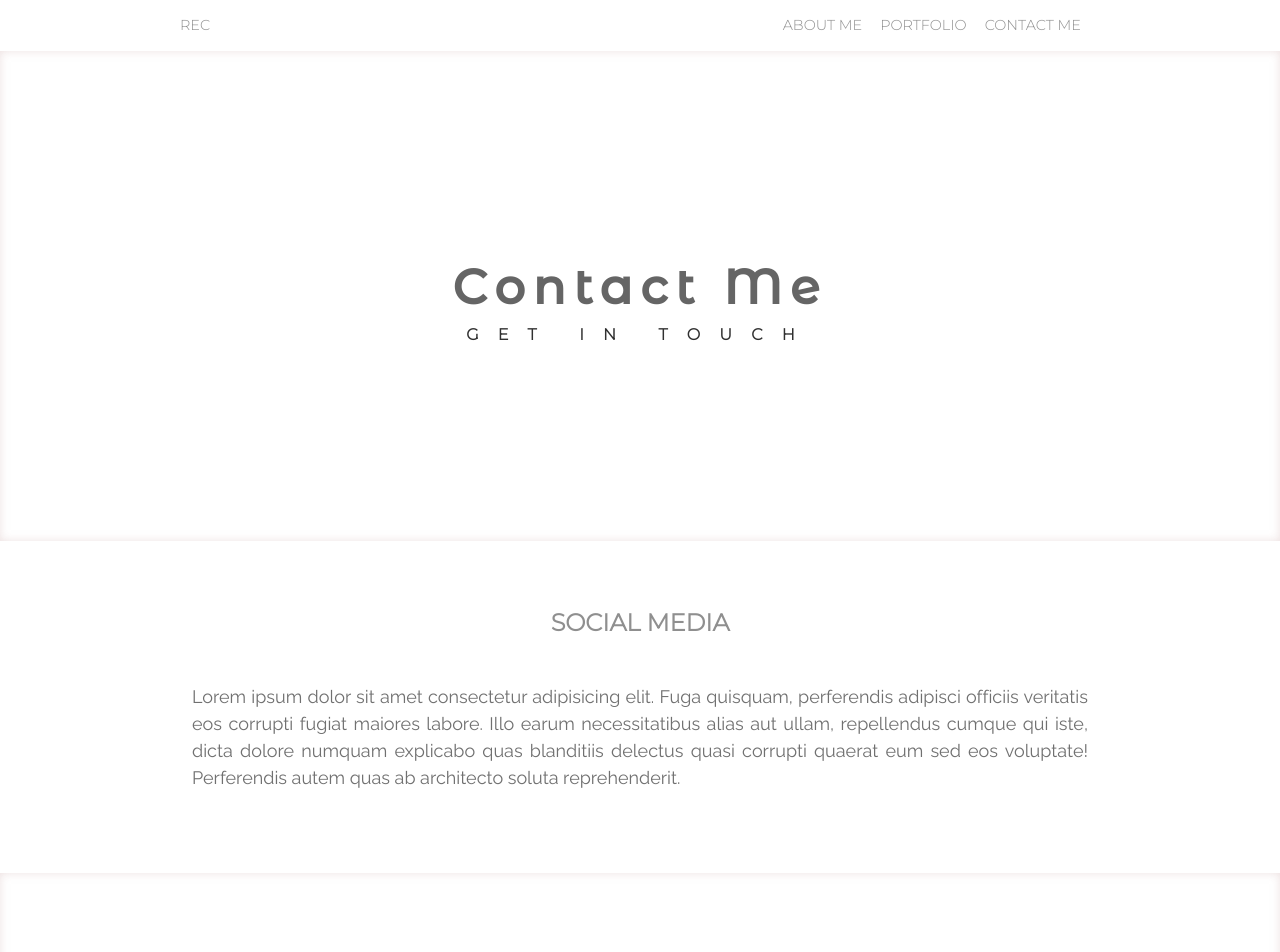
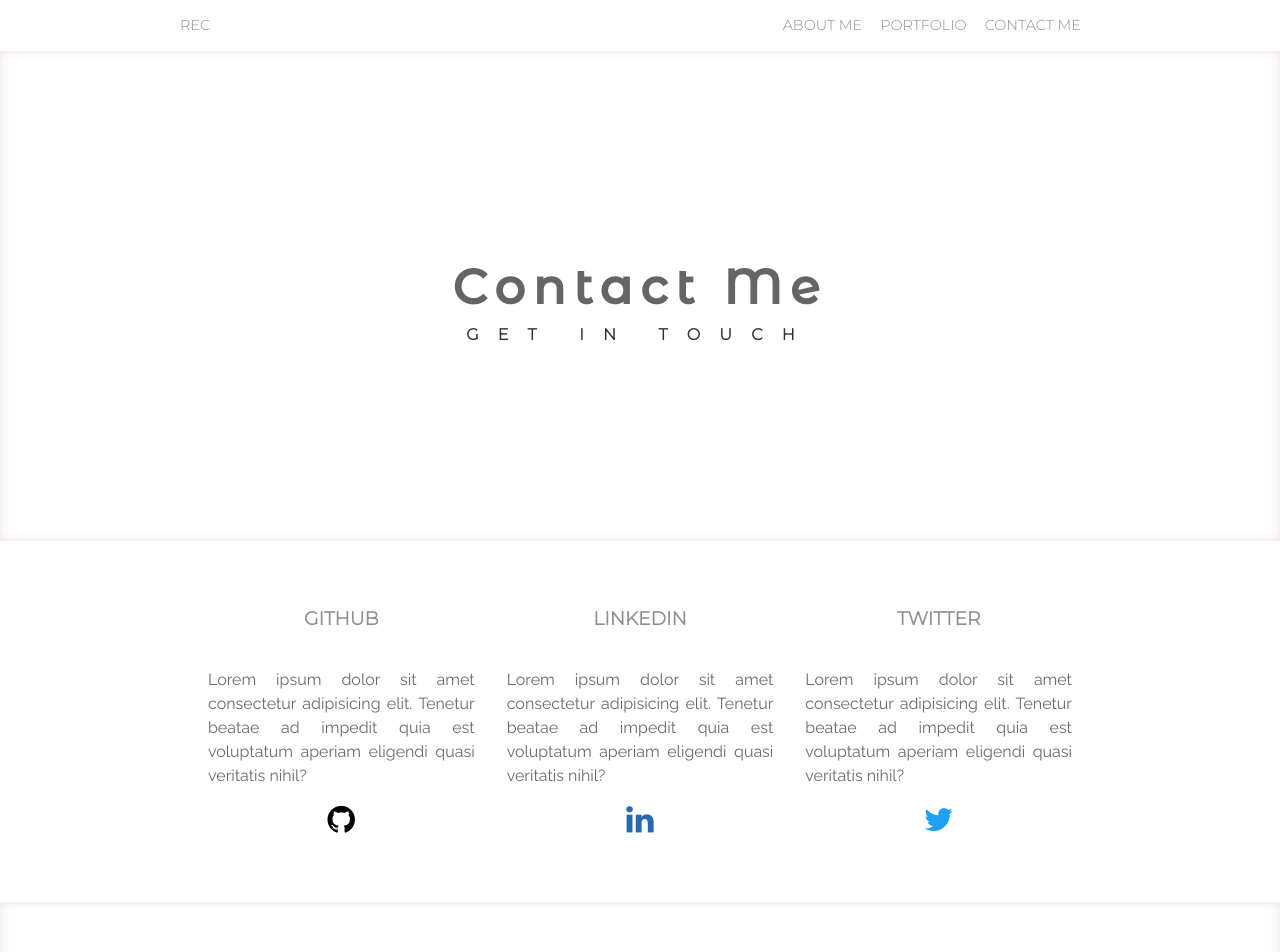
Before and after one commit to relizabet/Updated_Portfolio, a plain HTML site: page contact.html in a window 1280 px wide. Shown: the top 952 px of the page. Drawn offline with nearby package versions, Linux system fonts and the light colour scheme.

Commit message:
contact grid

```diff
--- a/Assets/style.css
+++ b/Assets/style.css
@@ -60,7 +60,8 @@ header.container {
   background-attachment: fixed;
 }
 
-div.pad > h2 {
+div.pad > h2,
+h3 {
   padding: 0 0 1em 0;
   color: rgba(93, 93, 93, 0.692);
   font-family: "Montserrat", sans-serif;
@@ -163,11 +164,17 @@ img {
   text-align: right;
 }
 
+/* contact */
+
+div.social-para > p {
+  text-align: justify;
+  padding: 1em;
+  color: rgba(75, 75, 75, 0.822);
+}
+
 div.form-container {
-  padding: 1em 15em;
+  padding: 1em 8em;
   color: rgba(93, 93, 93, 0.822);
-  /* text-align: center; */
-  /* max-width: 500px; */
 }
 
 form.form-style {
@@ -194,6 +201,28 @@ button.form-submit {
   text-shadow: none;
   border-radius: 3px;
   box-shadow: 2px 2px 2px #eee;
+}
+
+div.social-media {
+  display: grid;
+  grid-template-columns: 1fr 1fr 1fr;
+  text-align: center;
+}
+
+i.fa-linkedin,
+i.fa-github,
+i.fa-twitter {
+  font-size: xx-large;
+}
+
+i.fa-linkedin {
+  color: #2867b2;
+}
+i.fa-github {
+  color: #040204;
+}
+i.fa-twitter {
+  color: #1da1f2;
 }
 
 /* contact end */
@@ -250,7 +279,7 @@ button.form-submit {
     padding-bottom: 2em;
   }
   div.form-container {
-    padding: 1em 6em;
+    padding: 1em 8em;
   }
   div.portfolio-style > h2 {
     text-align: center;
@@ -295,4 +324,12 @@ button.form-submit {
   div.form-container {
     padding: 1em 2em;
   }
+  div.social-media {
+    display: grid;
+    grid-template-columns: 1fr;
+    text-align: center;
+  }
+  div.social-para {
+    padding-top: 2em;
+  }
 }
--- a/contact.html
+++ b/contact.html
@@ -41,17 +41,89 @@
 
     <div class="wrapper">
       <div class="pad">
-        <h2>Social Media</h2>
-        <p>
-          Lorem ipsum dolor sit amet consectetur adipisicing elit. Fuga
-          quisquam, perferendis adipisci officiis veritatis eos corrupti fugiat
-          maiores labore. Illo earum necessitatibus alias aut ullam, repellendus
-          cumque qui iste, dicta dolore numquam explicabo quas blanditiis
-          delectus quasi corrupti quaerat eum sed eos voluptate! Perferendis
-          autem quas ab architecto soluta reprehenderit.
-        </p>
+        <!-- <h2>Social Media</h2> -->
+        <div class="social-media">
+          <div class="social-para">
+            <h3>Github</h3>
+            <p>
+              Lorem ipsum dolor sit amet consectetur adipisicing elit. Tenetur
+              beatae ad impedit quia est voluptatum aperiam eligendi quasi
+              veritatis nihil?
+            </p>
+            <a href="https://github.com/relizabet" target="_blank"
+              ><i class="fa fa-github" aria-hidden="true"></i
+            ></a>
+          </div>
+          <div class="social-para">
+            <h3>LinkedIn</h3>
+            <p>
+              Lorem ipsum dolor sit amet consectetur adipisicing elit. Tenetur
+              beatae ad impedit quia est voluptatum aperiam eligendi quasi
+              veritatis nihil?
+            </p>
+            <a
+              href="https://www.linkedin.com/in/rachel-elizabeth-campbell-2273a8137/"
+              target="_blank"
+            >
+              <i class="fa fa-linkedin" aria-hidden="true"></i>
+            </a>
+          </div>
+          <div class="social-para">
+            <h3>Twitter</h3>
+            <p>
+              Lorem ipsum dolor sit amet consectetur adipisicing elit. Tenetur
+              beatae ad impedit quia est voluptatum aperiam eligendi quasi
+              veritatis nihil?
+            </p>
+            <a href="https://twitter.com/rachelizacampb1" target="_blank">
+              <i class="fa fa-twitter" aria-hidden="true"></i>
+            </a>
+          </div>
+        </div>
       </div>
       <div class="pad"></div>
+      <!--
+      <div class="pad">
+        <div class="social-media sm-even">
+          <div class="social-para">
+            <h3>Github</h3>
+            <p>
+              Lorem ipsum dolor sit amet consectetur adipisicing elit. Tenetur
+              beatae ad impedit quia est voluptatum aperiam eligendi quasi
+              veritatis nihil?
+            </p>
+            <a href="https://github.com/relizabet" target="_blank"
+              ><i class="fa fa-github" aria-hidden="true"></i
+            ></a>
+          </div>
+          <div class="social-para">
+            <h3>LinkedIn</h3>
+            <p>
+              Lorem ipsum dolor sit amet consectetur adipisicing elit. Tenetur
+              beatae ad impedit quia est voluptatum aperiam eligendi quasi
+              veritatis nihil?
+            </p>
+            <a
+              href="https://www.linkedin.com/in/rachel-elizabeth-campbell-2273a8137/"
+              target="_blank"
+            >
+              <i class="fa fa-linkedin" aria-hidden="true"></i>
+            </a>
+          </div>
+          <div class="social-para">
+            <h3>Twitter</h3>
+            <p>
+              Lorem ipsum dolor sit amet consectetur adipisicing elit. Tenetur
+              beatae ad impedit quia est voluptatum aperiam eligendi quasi
+              veritatis nihil?
+            </p>
+            <a href="https://twitter.com/rachelizacampb1" target="_blank">
+              <i class="fa fa-twitter" aria-hidden="true"></i>
+            </a>
+          </div>
+        </div>
+      </div>
+      <div class="pad"></div> -->
 
       <div class="pad">
         <div class="form-container">
```
